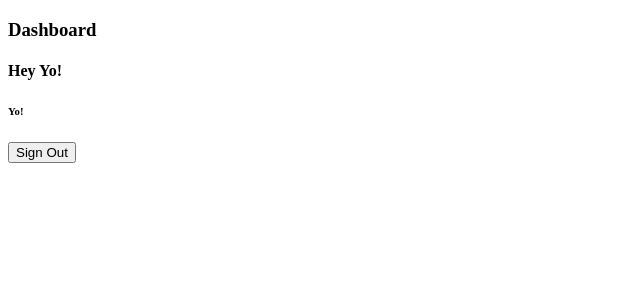
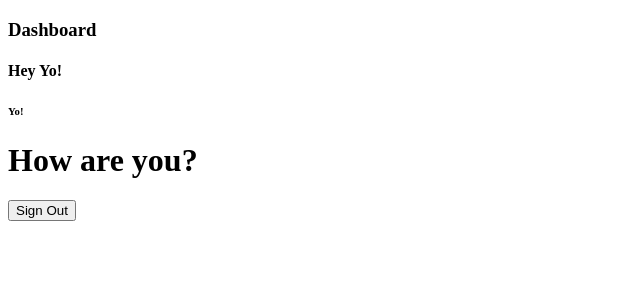
Before and after one commit to bilgeryahov/smartphone-doctor, a Vue app in the folder smartphone-doctor/: page /dashboard in a window 1280 px wide. Shown: the top 300 px of the page, without its empty margins (0-640 px from the left). Built offline with nearby package versions, Linux system fonts and the light colour scheme; no server answers; sample sign-in values are in the browser's storage.

Commit message:
Test build.

```diff
--- a/smartphone-doctor/src/components/Dashboard.vue
+++ b/smartphone-doctor/src/components/Dashboard.vue
@@ -3,6 +3,7 @@
 		<h3>Dashboard</h3>
     <h4>Hey Yo!</h4>
 		<h6>Yo!</h6>
+    <h1>How are you?</h1>
 		<button
 			name="button"
 			@click="signOut"
```
